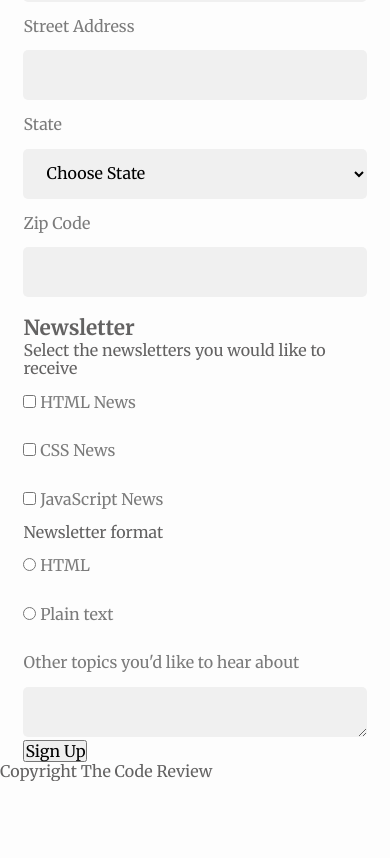
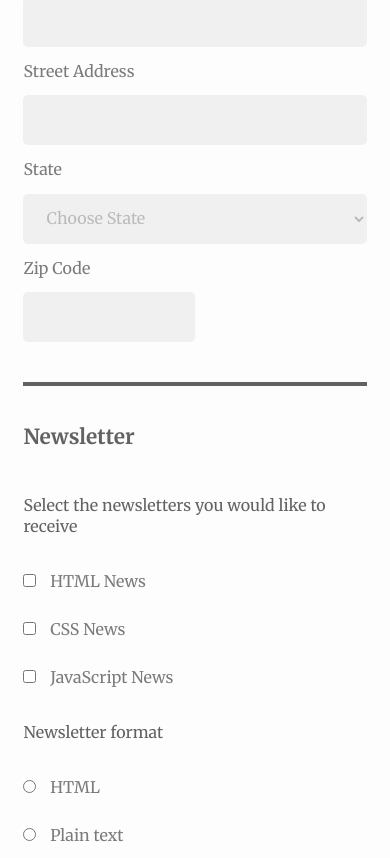
Before and after one commit to StarlightDebugger/registration-form, a plain HTML site: page index.html in a window 390 px wide. Shown: the part 586-1444 px from the top of the page. Before the commit the page ends 1367 px from the top, so only its background shows below. Drawn offline with Linux system fonts and the light colour scheme.

Commit message:
mobile styles seem complete

```diff
--- a/index.html
+++ b/index.html
@@ -47,7 +47,7 @@
             <!-- This select list was taken from https://www.freeformatter.com/usa-state-list-html-select.html -->
             <select id="state" name="state">
               <!-- Taken from https://stackoverflow.com/questions/8605516/set-the-select-option-as-blank-as-default-in-html-select-element -->
-              <option disabled selected value>Choose State</option>
+              <option disabled selected>Choose State</option>
               <!-- End borrowed code for no option by default -->
               <option value="AL">Alabama</option>
               <option value="AK">Alaska</option>
@@ -108,28 +108,29 @@
               <input type="text" id="zipcode" name="zipcode">
             </div>
           </fieldset>
+          <hr class="second-line">
           <fieldset>
             <legend>Newsletter</legend>
             <p>Select the newsletters you would like to receive</p>
             <div class="newsletter-pair">
-              <input type="checkbox" id="htmlnews" name="newstype">
+              <input type="checkbox" id="htmlnews" name="newstype" value="htmlnews">
               <label for="htmlnews">HTML News</label>
             </div>
             <div class="newsletter-pair">
-              <input type="checkbox" id="cssnews" name="newstype">
+              <input type="checkbox" id="cssnews" name="newstype" value="cssnews">
               <label for="cssnews">CSS News</label>
             </div>
             <div class="newsletter-pair">
-              <input type="checkbox" id="jsnews" name="newstype">
+              <input type="checkbox" id="jsnews" name="newstype" value="jsnews">
               <label for="jsnews">JavaScript News</label>
             </div>
             <p>Newsletter format</p>
             <div class="newsletter-pair">
-              <input type="radio" id="htmlformat" name="formattype">
+              <input type="radio" id="htmlformat" name="formattype" value="html">
               <label for="htmlformat">HTML</label>
             </div>
             <div class="newsletter-pair">
-              <input type="radio" id="ptextformat" name="formattype">
+              <input type="radio" id="ptextformat" name="formattype" value="plaintext">
               <label for="ptextformat">Plain text</label>
             </div>
             <label for="other">Other topics you'd like to hear about</label>
--- a/styles.css
+++ b/styles.css
@@ -98,14 +98,20 @@
   fieldset {
     padding: 0;
     border: 0px;
-    margin-top: 20px;
+    margin: 40px 0 40px 0;
     width: 100%;
+  }
+
+  fieldset p {
+    line-height: 1.3em;
+    margin: 20px 0px;
   }
 
   legend {
     font-size: 1.3em;
     align-self: flex-start;
     font-weight:700;
+    margin-bottom: 25px;
   }
 
   .label-input-pair {
@@ -138,4 +144,45 @@
   #email::placeholder {
     text-align: right;
     font-style: italic;
+    color: var(--secondary-font-color);
   }
+
+  #state {
+    color: var(--secondary-font-color);
+  }
+
+  option:not(:disabled) {
+    color: var(--main-font-color);
+  }
+
+  #zipcode {
+    width: 50%;
+  }
+
+  input[type="radio"],
+  input[type="checkbox"] {
+    margin-right: 10px;
+  }
+
+  #other {
+    height: 20vh;
+  }
+
+  button {
+    color: var(--main-bg-color);
+    background-color: var(--action-color);
+    width: 100%;
+    border: 0;
+    border-radius: 5px;
+    margin-top: 20px;
+    height: 10vh;
+    font-weight: 600;
+    font-size: 1.2em;
+  }
+
+  footer {
+    height: 40vh;
+    text-align: center;
+    color: var(--label-color);
+    font-style: italic;
+  }
```
